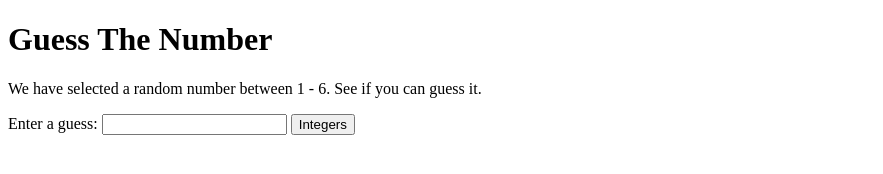
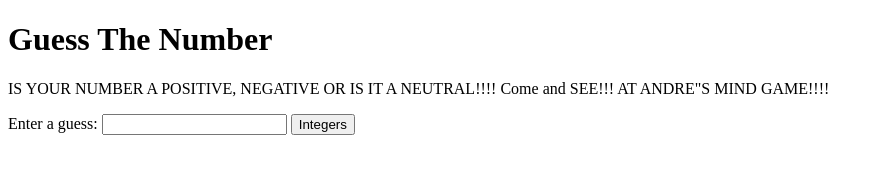
Before and after one commit to Andre-Doan/ICS20-Unit5-02-HTML, a plain HTML site: page index.html in a window 1280 px wide. Shown: the whole page, without its empty margins (0-883 px from the left). Drawn offline with Linux system fonts and the light colour scheme.

Commit message:
added index.html file

```diff
--- a/index.html
+++ b/index.html
@@ -8,8 +8,8 @@
   </head>
   <body>
   <h1>Guess The Number</h1>
-  <p>We have selected a random number between 1 - 6.
-  See if you can guess it.</p>
+  <p>IS YOUR NUMBER A POSITIVE, NEGATIVE OR IS IT A NEUTRAL!!!! Come and SEE!!! AT ANDRE"S
+  MIND GAME!!!!</p>
   <div class="form">
   <label for="numbersubmit">Enter a guess: </label>
   <input type="text"id="numbersubmit">
```
